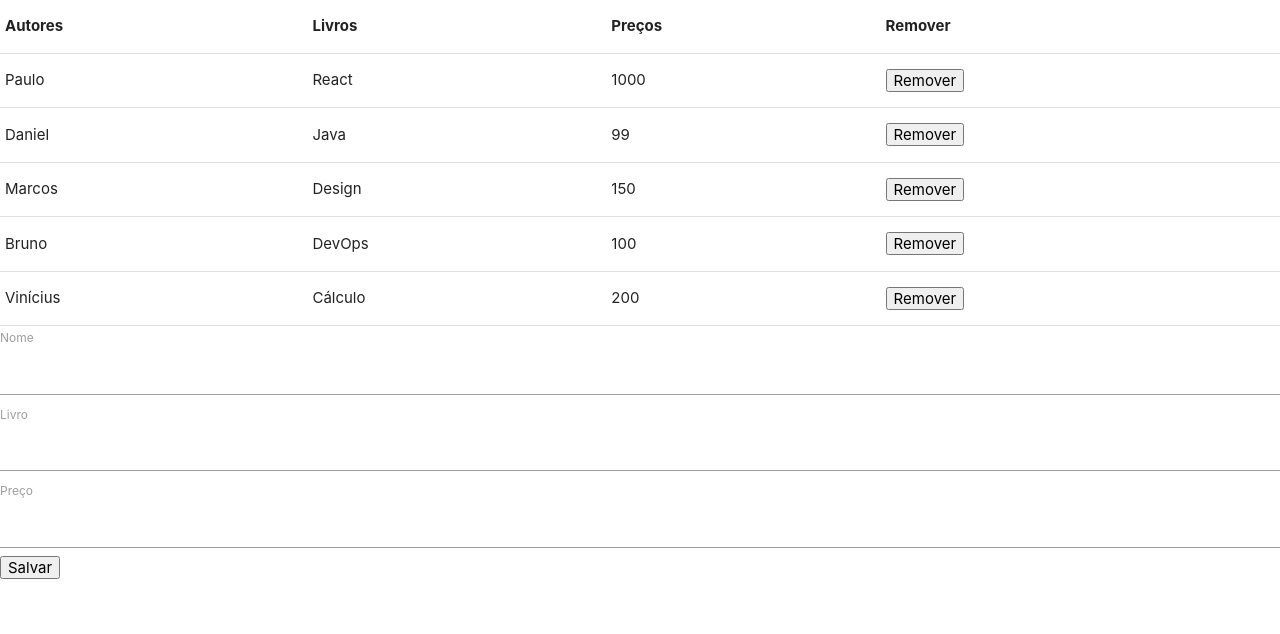
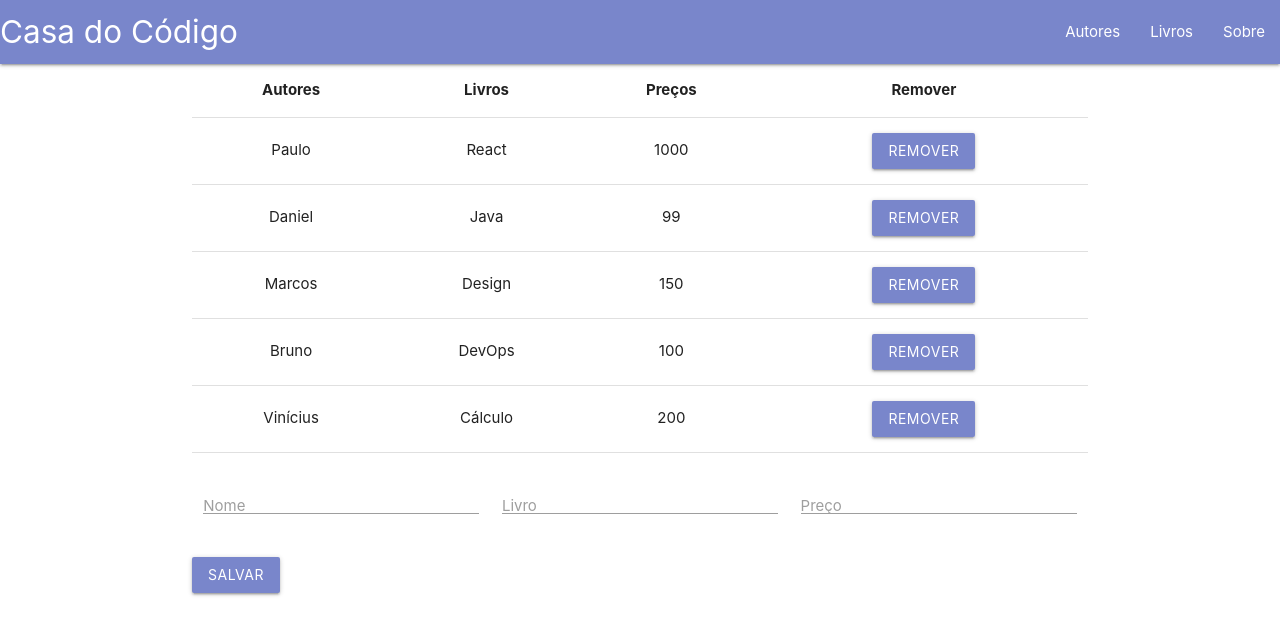
Before and after one commit to vcnsiqueira/curso_alura_react, a React (Create React App) app: page / in a window 1280 px wide. Shown: the top 634 px of the page. Built offline with nearby package versions, Linux system fonts and the light colour scheme.

Commit message:
Estilização do formulário e botões e inclusão de uma navbar utilizando o materialize

```diff
--- a/src/App.css
+++ b/src/App.css
@@ -36,3 +36,7 @@
     transform: rotate(360deg);
   }
 }
+
+.mb-10 {
+  margin-bottom: 1em;
+}
--- a/src/App.js
+++ b/src/App.js
@@ -1,7 +1,11 @@
 import React, { Component, Fragment } from 'react';
 import 'materialize-css/dist/css/materialize.min.css';
+import './App.css'
+
+import Header from './Header';
 import Tabela from './Tabela';
 import Form from './Formulario';
+
 
 class App extends Component {
 
@@ -58,8 +62,11 @@ class App extends Component {
   render() {
     return (
       <Fragment>
-        <Tabela autores = { this.state.autores } removeAutor = { this.removeAutor }/>
-        <Form escutadorDeSubmit = { this.escutadorDeSubmit }/>
+        <Header />
+        <div className="container mb-10">
+          <Tabela autores = { this.state.autores } removeAutor = { this.removeAutor }/>
+          <Form escutadorDeSubmit = { this.escutadorDeSubmit }/>
+        </div>
       </Fragment>
     );
   }
--- a/src/Formulario.js
+++ b/src/Formulario.js
@@ -33,16 +33,22 @@ class Formulario extends Component {
 
         return (
             <form>
-                <label htmlFor="nome">Nome</label>
-                <input id="nome" type="text" name="nome" value={nome} onChange={this.escutadorDeInput}/>
+                <div className="row">
+                    <div className="input-field col s4">
+                        <label className="input-field" htmlFor="nome">Nome</label>
+                        <input className="validate" id="nome" type="text" name="nome" value={nome} onChange={this.escutadorDeInput}/>
+                    </div>
+                    <div className="input-field col s4">
+                        <label className="input-field" htmlFor="livro">Livro</label>
+                        <input className="validate" id="livro" type="text" name="livro" value={livro} onChange={this.escutadorDeInput}/>
+                    </div>
+                    <div className="input-field col s4">
+                        <label className="input-field" htmlFor="preco">Preço</label>
+                        <input className="validate" id="preco" type="text" name="preco" value={preco} onChange={this.escutadorDeInput}/>
+                    </div>
+                </div>
 
-                <label htmlFor="livro">Livro</label>
-                <input id="livro" type="text" name="livro" value={livro} onChange={this.escutadorDeInput}/>
-
-                <label htmlFor="preco">Preço</label>
-                <input id="preco" type="text" name="preco" value={preco} onChange={this.escutadorDeInput}/>
-
-                <button  type="button" onClick={this.submitFormulario}>Salvar</button>
+                <button className="btn waves-effect waves-light indigo lighten-2" type="button" onClick={this.submitFormulario}>Salvar</button>
             </form>
         )
     }
--- /dev/null
+++ b/src/Header.js
@@ -0,0 +1,18 @@
+import React from 'react';
+
+const Header = () => {
+    return (
+        <nav>
+        <div className="nav-wrapper indigo lighten-2">
+          <a href="/" className="brand-logo">Casa do Código</a>
+          <ul className="right">
+            <li><a href="/autores">Autores</a></li>
+            <li><a href="/livros">Livros</a></li>
+            <li><a href="/sobre">Sobre</a></li>
+          </ul>
+        </div>
+      </nav>
+    )
+}
+
+export default Header;
--- a/src/Tabela.js
+++ b/src/Tabela.js
@@ -20,7 +20,7 @@ const TableBody = props => {
                 <td>{autor.nome}</td>
                 <td>{autor.livro}</td>
                 <td>{autor.preco}</td>
-                <td><button onClick={() => { props.removeAutor(index) }}>Remover</button></td>
+                <td><button className="btn waves-effect waves-light indigo lighten-2" onClick={() => { props.removeAutor(index) }}>Remover</button></td>
             </tr>
         );
     });
@@ -38,7 +38,7 @@ class Tabela extends Component {
         const { autores, removeAutor } = this.props;
 
         return(
-            <table>
+            <table className="highlight centered">
                 <TableHead/>
                 <TableBody autores = { autores } removeAutor = { removeAutor }/>
             </table>
```
